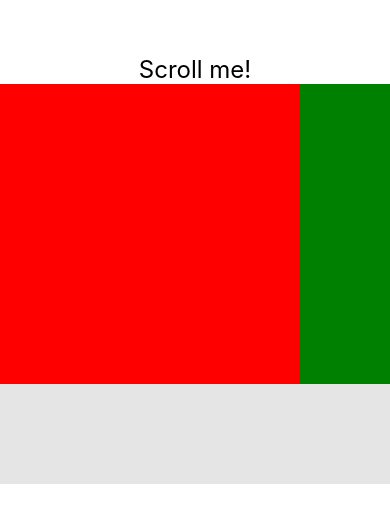
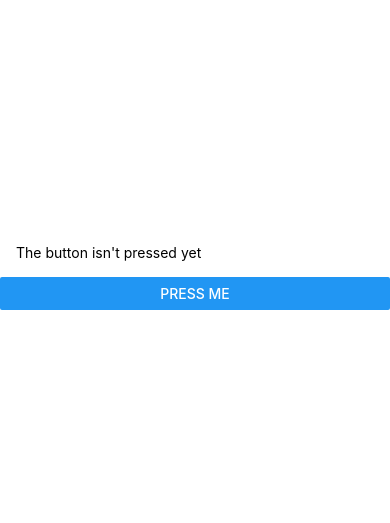
Before and after one commit to Yitzhak-Njenga/hello-world-React-Native-, a React Native app: screen / in a window 390 px wide. Shown: the part 153-676 px from the top of the page. Built offline with nearby package versions, Linux system fonts and the light colour scheme.

Commit message:
button component

```diff
--- a/App.js
+++ b/App.js
@@ -1,22 +1,24 @@
-import React from 'react';
-import {ScrollView, Text, View } from 'react-native';
+import React, { useState } from 'react';
+import { Button, Text, View } from 'react-native';
 
-const App = () => (
+const App = () => {
+  const [pressedCount, setPressedCount] = useState(0);
 
-  <View style={{ flex: 1, justifyContent: 'center' }}>
-    <Text style={{ fontSize: 24, textAlign: 'center' }}>
-      Scroll me!
-    </Text>
-    <View style={{ height: 400, backgroundColor: '#e5e5e5' }}>
-      {/* This is our scrollable area */}
-      <ScrollView horizontal>
-      <View style={{ width: 300, height: 300, backgroundColor: 'red' }} />
-      <View style={{ width: 300, height: 300, backgroundColor: 'green' }} />
-      <View style={{ width: 300, height: 300, backgroundColor: 'blue' }} />
-      </ScrollView>
+  return (
+    <View style={{ flex: 1, justifyContent: 'center' }}>
+      <Text style={{ margin: 16 }}>
+        {pressedCount > 0
+          ? `The button was pressed ${pressedCount} times!`
+          : 'The button isn\'t pressed yet'
+        }
+      </Text>
+      <Button
+        title='Press me'
+        onPress={() => setPressedCount(pressedCount + 1)}
+        disabled={pressedCount >= 3}
+      />
     </View>
-  </View>
-
-);
+  );
+};
 
 export default App;
```
